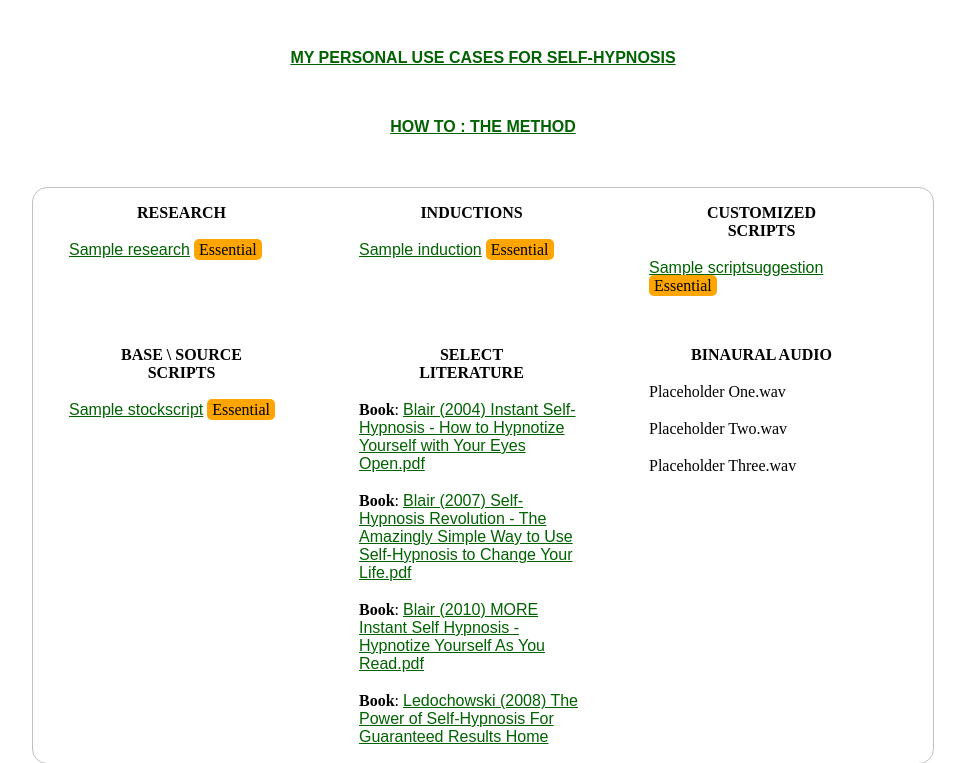
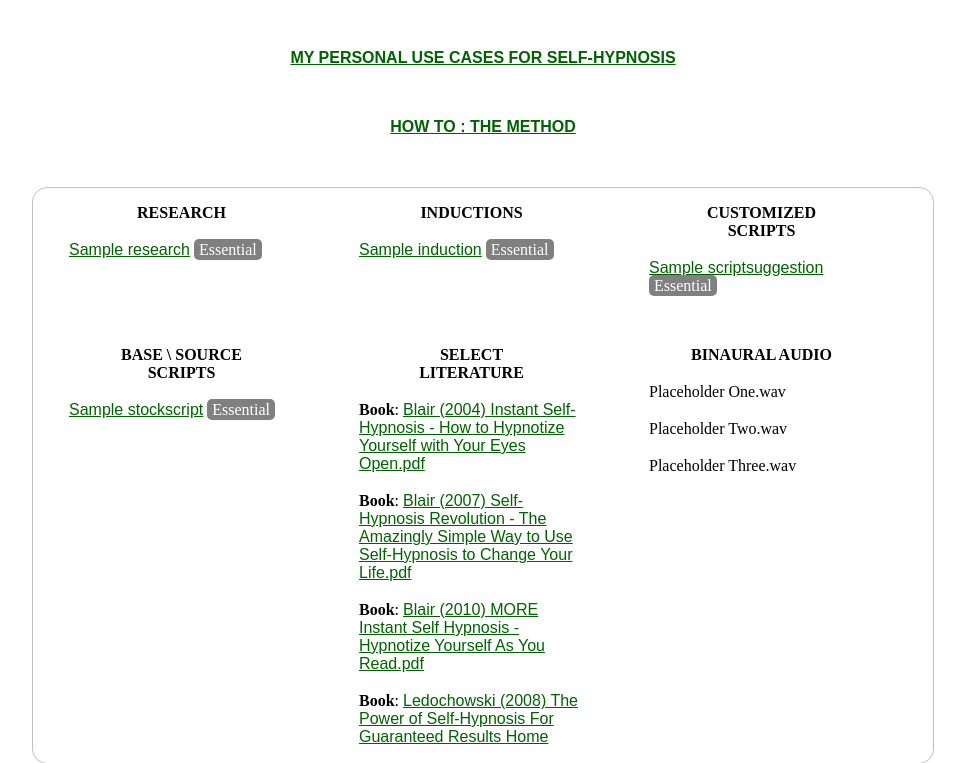
Before and after one commit to enoren5/hypno_mixer, a Django app: page / in a window 1280 px wide. Shown: the part 332-1095 px from the top of the page, without its empty margins (157-1122 px from the left). Run offline with Django 4.2, Linux system fonts and the light colour scheme; a user stored in the database is signed in; tables that the repository leaves empty hold one stand-in row (values such as "Sample post"); data that the repository does not hold is empty; some libraries are stand-ins or nearby versions.

Commit message:
Adjust "Essential" label color from orange to gray

```diff
--- a/contents/static/css/home.css
+++ b/contents/static/css/home.css
@@ -116,7 +116,8 @@ margin-bottom: 50px;
 
 div.box span{
   clear:both;
-  background: orange;
+  background: gray;
+  color:white;
   padding:2px 5px;
   border-radius:5px;
 }
```
